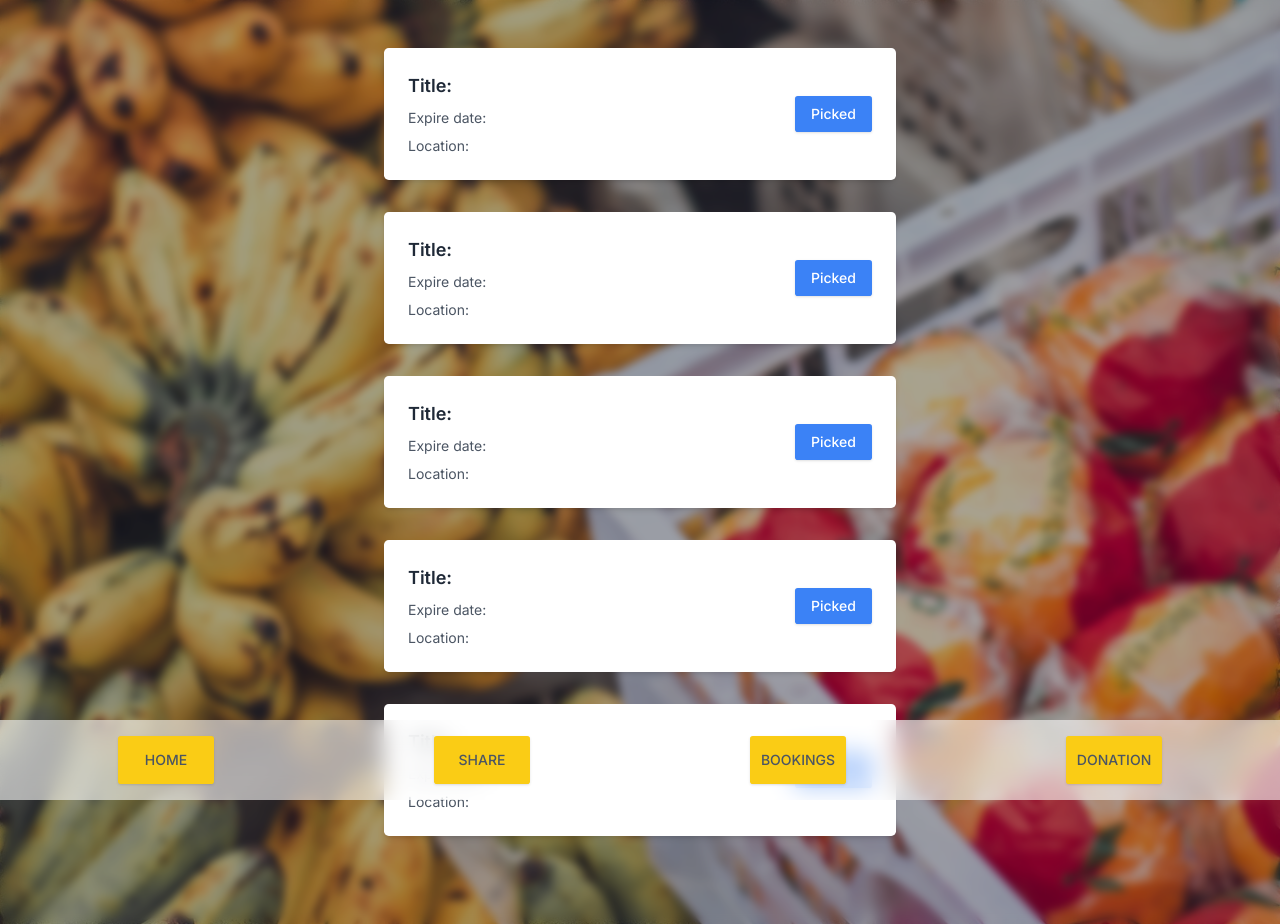
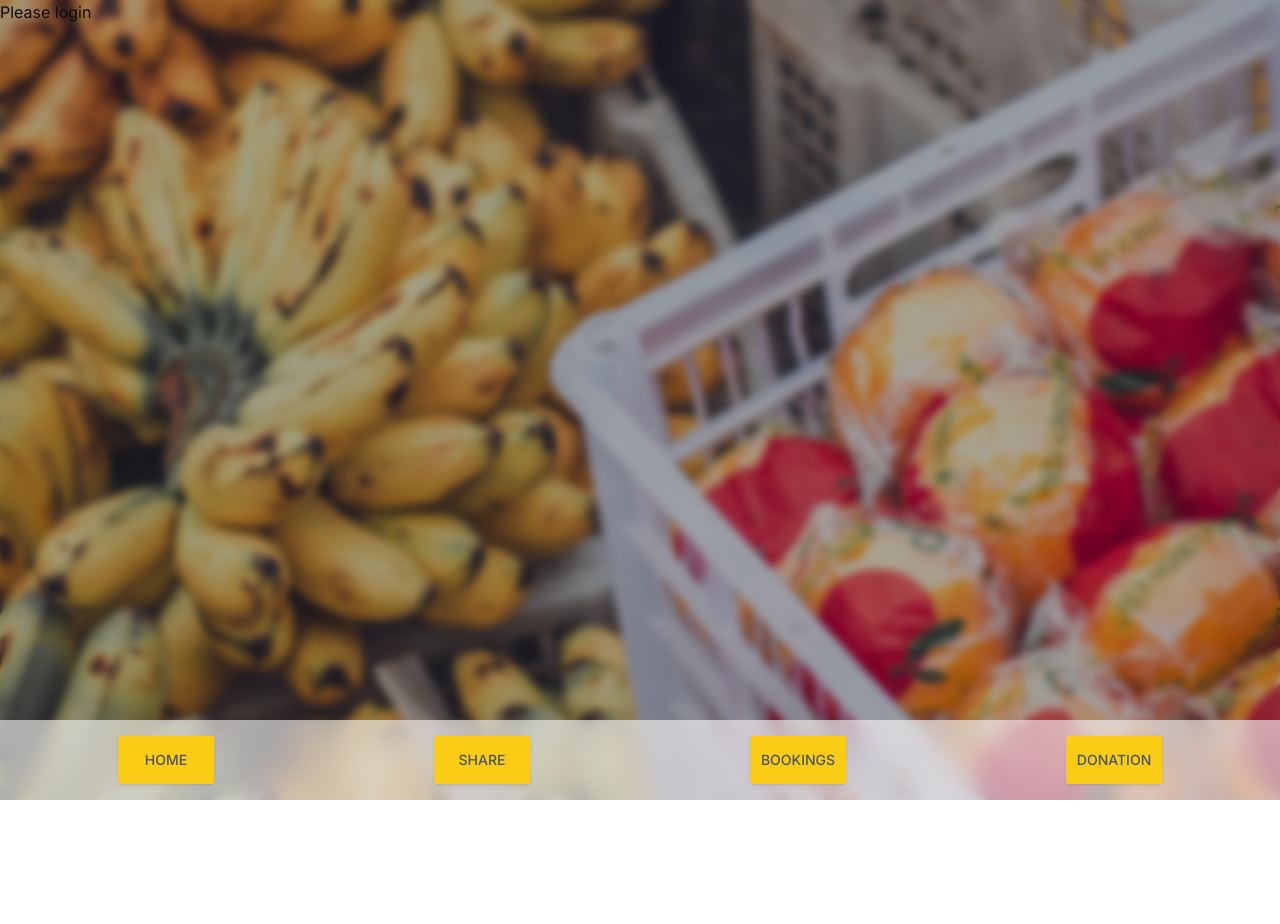
Before and after one commit to loystonpais/ShareBite, a Next.js app in the folder site/: page /bookings in a window 1280 px wide. After the commit the page ends 800 px from the top, so only its background shows below. Built offline with nearby package versions, Linux system fonts and the light colour scheme.

Commit message:
partial commit, will work on it later

```diff
--- a/site/app/bookings/page.tsx
+++ b/site/app/bookings/page.tsx
@@ -1,18 +1,47 @@
-import React from 'react'
-import Bookingscard from '@/components/Bookingscard'
+// app/bookings/page.tsx
+import FoodCard from "@/components/FoodCard";
+import redis from "@/lib/redis";
+import Cookies from "js-cookie";
 
-const page = () => {
+
+export default async function BookingsPage() {
+  // do not edit this line below while refactoring
+  let email = Cookies.get("shareBiteEmail");
+
+  if (!email) {
+    return (<h1>Please login</h1>);
+  }
+
+  const user = await redis.get(`user:${email}`);
+
+  // parse the json
+  const userData = JSON.parse(user ?? "{}");
+  const bookings = userData.bookings || [];
+
+
+  //do redis get ""
+
   return (
-    <>
-        <div className="flex flex-col items-center min-h-screen py-8">
-      <Bookingscard />
-      <Bookingscard />
-      <Bookingscard />
-      <Bookingscard />
-      <Bookingscard />
+    <div className="p-4">
+      <div className="p-10 grid grid-cols-1 sm:grid-cols-2 md:grid-cols-2 lg:grid-cols-3 xl:grid-cols-4 gap-6 place-items-center">
+        {bookingsFiltered.map((booking, index) => {
+          const parsedBooking = JSON.parse(booking);
+          return (
+            <FoodCard
+              key={index}
+              id={parsedBooking.id}
+              title={parsedBooking.title}
+              prepared={parsedBooking.prepared}
+              expiry={parsedBooking.expiry}
+              type={parsedBooking.type}
+              servings={parsedBooking.servings}
+              email={parsedBooking.email}
+              location={parsedBooking.location}
+              // Add any additional booking-specific props here
+            />
+          );
+        })}
+      </div>
     </div>
-    </>
-  )
+  );
 }
-
-export default page
--- a/site/components/Bookingscard.tsx
+++ b/site/components/Bookingscard.tsx
@@ -1,21 +1,32 @@
+// components/BookingsCard.tsx
 import React from 'react';
 import { Button } from './ui/button';
 
-const Bookingscard = () => {
+interface BookingCardProps {
+  title: string;
+  expireDate: string;
+  location: string;
+  onPick?: () => void;
+}
+
+const BookingsCard = ({ title, expireDate, location, onPick }: BookingCardProps) => {
   return (
     <div className="bg-white shadow-md rounded-lg w-full max-w-lg p-6 m-4">
-    <div className="flex justify-between items-center">
-      <div className="space-y-2">
-        <h1 className="text-lg font-semibold text-gray-800">Title:</h1>
-        <p className="text-sm text-gray-600">Expire date:</p>
-        <p className="text-sm text-gray-600">Location:</p>
+      <div className="flex justify-between items-center">
+        <div className="space-y-2">
+          <h1 className="text-lg font-semibold text-gray-800">Title: {title}</h1>
+          <p className="text-sm text-gray-600">Expire date: {expireDate}</p>
+          <p className="text-sm text-gray-600">Location: {location}</p>
+        </div>
+        <Button
+          onClick={onPick}
+          className="px-4 py-2 bg-blue-500 text-white rounded-md hover:bg-blue-600"
+        >
+          Picked
+        </Button>
       </div>
-      <Button className="px-4 py-2 bg-blue-500 text-white rounded-md hover:bg-blue-600">
-        Picked
-      </Button>
     </div>
-  </div>
   );
 };
 
-export default Bookingscard;
+export default BookingsCard;
--- a/site/components/Sidebar.tsx
+++ b/site/components/Sidebar.tsx
@@ -4,38 +4,28 @@ import { Button } from "./ui/button";
 import Link from "next/link";
 import { useRouter } from "next/navigation";
 
-
-
 const sidebarweb = () => {
-
-
-
   return (
     <>
       <div className="fixed bottom-0 left-0 right-0 z-50">
         <div className="backdrop-blur-md bg-white/60 flex flex-row items-center justify-around py-4 px-2">
           <Link href="/">
-          <Button
-            className="w-24 h-12 text-center text-gray-600"
-          >
+            <Button className="w-24 h-12 text-center text-gray-600">
               HOME
             </Button>
           </Link>
           <Link href="/share">
-          <Button
-            className="w-24 h-12 text-center text-gray-600"
-          >
+            <Button className="w-24 h-12 text-center text-gray-600">
               SHARE
             </Button>
           </Link>
-        <Button
-          className="w-24 h-12 text-center text-gray-600"
-        >
+          <Link href="/bookings">
+            <Button className="w-24 h-12 text-center text-gray-600">
               BOOKINGS
             </Button>
-        <Button
-          className="w-24 h-12 text-center text-gray-600"
-        >
+          </Link>
+
+          <Button className="w-24 h-12 text-center text-gray-600">
             DONATION
           </Button>
         </div>
```
Also changed, not shown: site/components/Booking.tsx (+2 -20 lines). Lines whose indentation alone changed are shown as unchanged.
